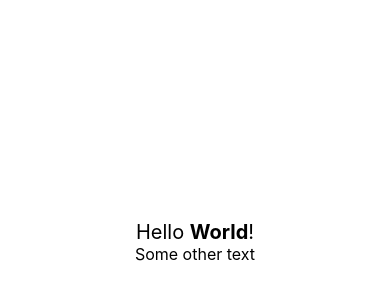
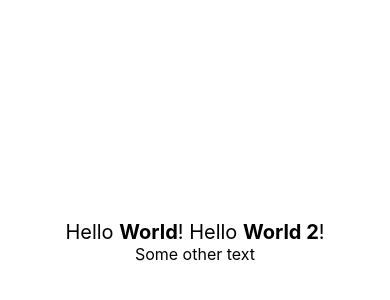
Before and after one commit to zeroCass/app-development-unb, a React Native app: screen / in a window 390 px wide. Shown: the part 180-480 px from the top of the page. Built offline with nearby package versions, Linux system fonts and the light colour scheme.

Commit message:
Novo hello world

```diff
--- a/App.js
+++ b/App.js
@@ -6,6 +6,7 @@ export default function App() {
 		<View style={styles.container}>
 			<Text style={styles.titleText}>
 				Hello <Text style={styles.innerText}>World</Text>!
+				Hello <Text style={styles.innerText}>World 2</Text>!
 			</Text>
 			<Text style={styles.baseText}>Some other text</Text>
 			<StatusBar style='auto' />
```
